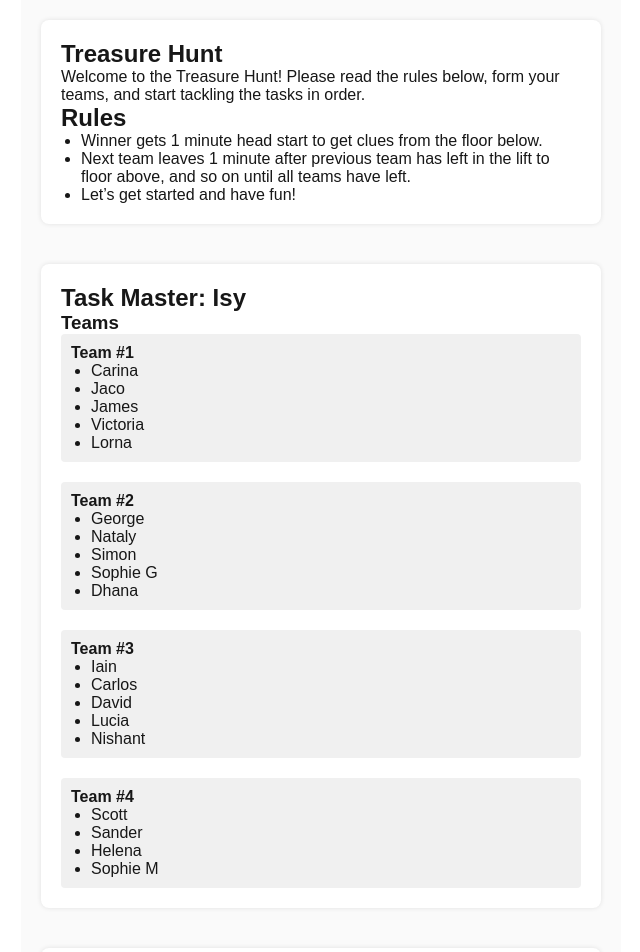
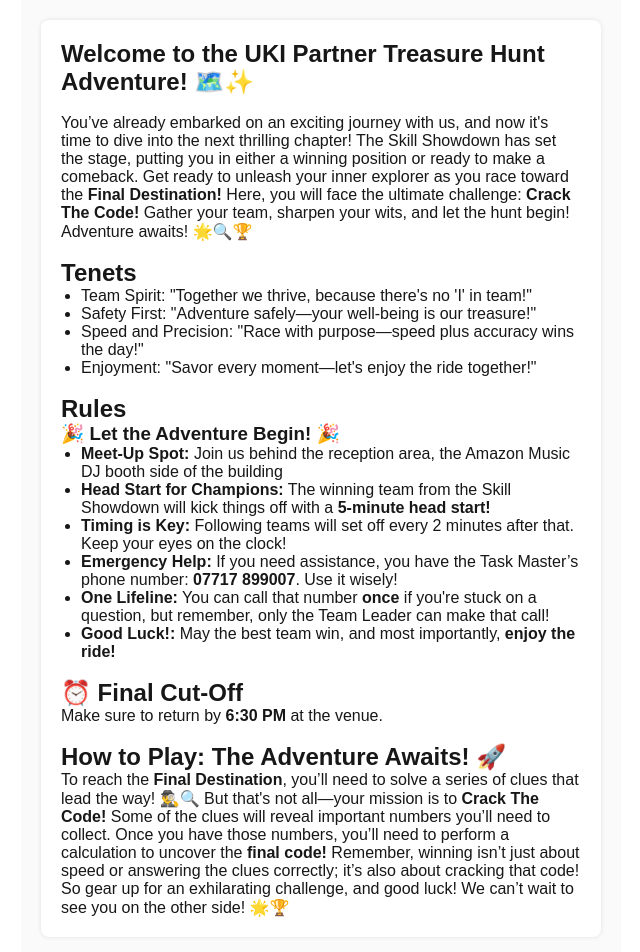
Before and after one commit to frmuller41182/treasurehuntexample, a Next.js app: page / in a window 1280 px wide. Shown: the top 952 px of the page, without its empty margins (319-959 px from the left). Built offline with nearby package versions, Linux system fonts and the light colour scheme.

Commit message:
Update page.jsx

```diff
--- a/app/page.jsx
+++ b/app/page.jsx
@@ -119,22 +119,82 @@ export default function Home() {
 
       <main className="main">
         <section className="section">
-          <h1>Treasure Hunt</h1>
+          <h1>Welcome to the UKI Partner Treasure Hunt Adventure! 🗺️✨</h1>
+          <br></br>
           <p>
-            Welcome to the Treasure Hunt! Please read the rules below, form your
-            teams, and start tackling the tasks in order.
+            You’ve already embarked on an exciting journey with us, and now it's
+            time to dive into the next thrilling chapter! The Skill Showdown has
+            set the stage, putting you in either a winning position or ready to
+            make a comeback. Get ready to unleash your inner explorer as you
+            race toward the <b>Final Destination!</b> Here, you will face the
+            ultimate challenge: <b>Crack The Code!</b> Gather your team, sharpen
+            your wits, and let the hunt begin! Adventure awaits! 🌟🔍🏆
           </p>
-          <h2>Rules</h2>
+          <br></br>
+          <h2>Tenets</h2>
           <ul>
             <li>
-              Winner gets 1 minute head start to get clues from the floor below.
+              Team Spirit: "Together we thrive, because there's no 'I' in team!"
             </li>
             <li>
-              Next team leaves 1 minute after previous team has left in the lift
-              to floor above, and so on until all teams have left.
+              Safety First: "Adventure safely—your well-being is our treasure!"
             </li>
-            <li>Let’s get started and have fun!</li>
+            <li>
+              Speed and Precision: "Race with purpose—speed plus accuracy wins
+              the day!"
+            </li>
+            <li>
+              Enjoyment: "Savor every moment—let's enjoy the ride together!"
+            </li>
           </ul>
+          <br></br>
+          <h2>Rules</h2>
+          <h3>🎉 Let the Adventure Begin! 🎉</h3>
+          <ul>
+            <li>
+              <b>Meet-Up Spot:</b> Join us behind the reception area, the Amazon
+              Music DJ booth side of the building
+            </li>
+            <li>
+              <b>Head Start for Champions:</b> The winning team from the Skill
+              Showdown will kick things off with a <b>5-minute head start!</b>
+            </li>
+            <li>
+              <b>Timing is Key:</b> Following teams will set off every 2 minutes
+              after that. Keep your eyes on the clock!
+            </li>
+            <li>
+              <b>Emergency Help:</b> If you need assistance, you have the Task
+              Master’s phone number: <b>07717 899007</b>. Use it wisely!
+            </li>
+            <li>
+              <b>One Lifeline:</b> You can call that number <b>once</b> if
+              you're stuck on a question, but remember, only the Team Leader can
+              make that call!
+            </li>
+            <li>
+              <b>Good Luck!:</b> May the best team win, and most importantly,{" "}
+              <b>enjoy the ride!</b>
+            </li>
+          </ul>
+          <br></br>
+          <h2>⏰ Final Cut-Off</h2>
+          <p>
+            Make sure to return by <b>6:30 PM</b> at the venue.
+          </p>
+          <br></br>
+          <h2>How to Play: The Adventure Awaits! 🚀</h2>
+          <p>
+            To reach the <b>Final Destination</b>, you’ll need to solve a series
+            of clues that lead the way! 🕵️‍♂️🔍 But that's not all—your mission is
+            to <b>Crack The Code!</b> Some of the clues will reveal important
+            numbers you’ll need to collect. Once you have those numbers, you’ll
+            need to perform a calculation to uncover the <b>final code!</b>{" "}
+            Remember, winning isn’t just about speed or answering the clues
+            correctly; it’s also about cracking that code! So gear up for an
+            exhilarating challenge, and good luck! We can’t wait to see you on
+            the other side! 🌟🏆
+          </p>
         </section>
 
         <section className="section">
@@ -212,9 +272,9 @@ export default function Home() {
         <section className="section">
           <h2>Final Instruction</h2>
           <p>
-            Once you’ve completed all tasks and saved all your answers, please
-            head back to the starting point and report your findings to the Task
-            Master!
+            Head to market street and let’s meet at The Players Social for
+            drinks, food, music and prizes Go the photobooth and get a team
+            photo!
           </p>
         </section>
       </main>
```
